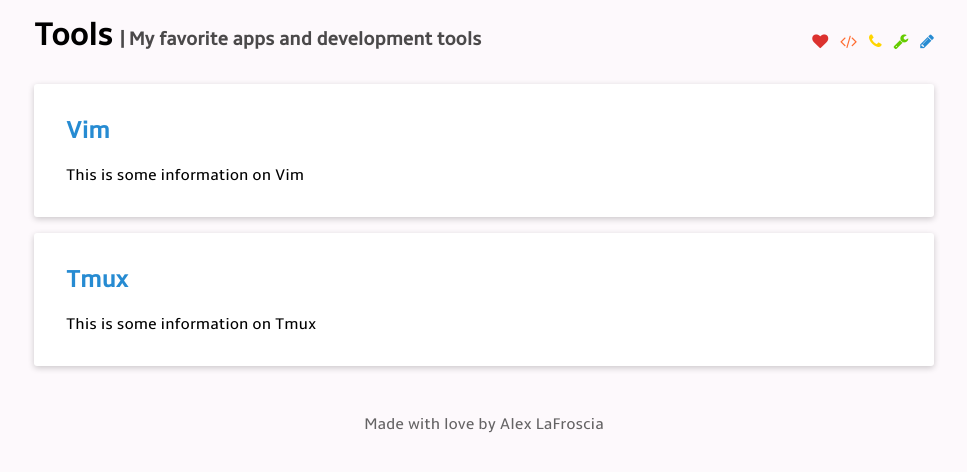
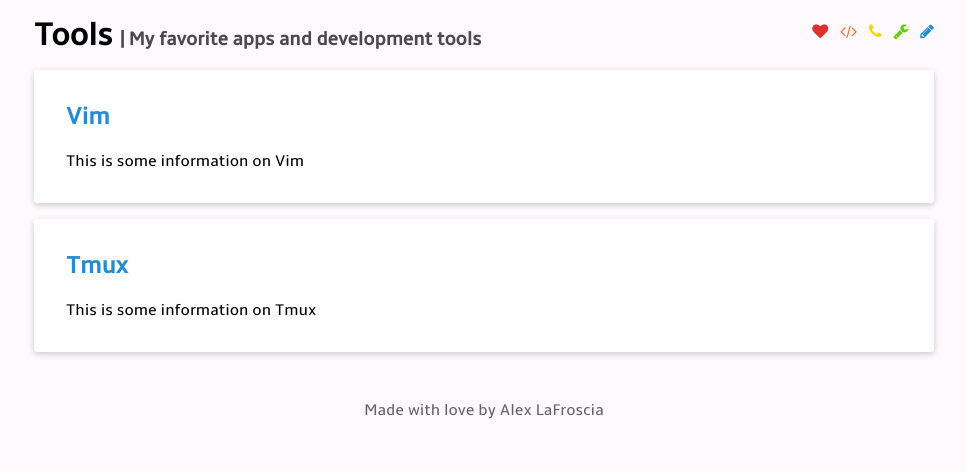
Before and after one commit to alexlafroscia/alexlafroscia.github.io, a Jekyll site: the page built from tools.html, in a window 1280 px wide. Shown: the top 472 px of the page, without its empty margins (156-1123 px from the left). Built offline with Jekyll 4.4.1, drawn with Linux system fonts in a browser that asks for light colours.

Commit message:
Fix alignment of navigation

```diff
--- a/_sass/_layout.scss
+++ b/_sass/_layout.scss
@@ -46,6 +46,8 @@
   ul {
     list-style: none;
     padding: 0;
+    margin: 0;
+    line-height: 2em;
   }
 
   .label {
```
